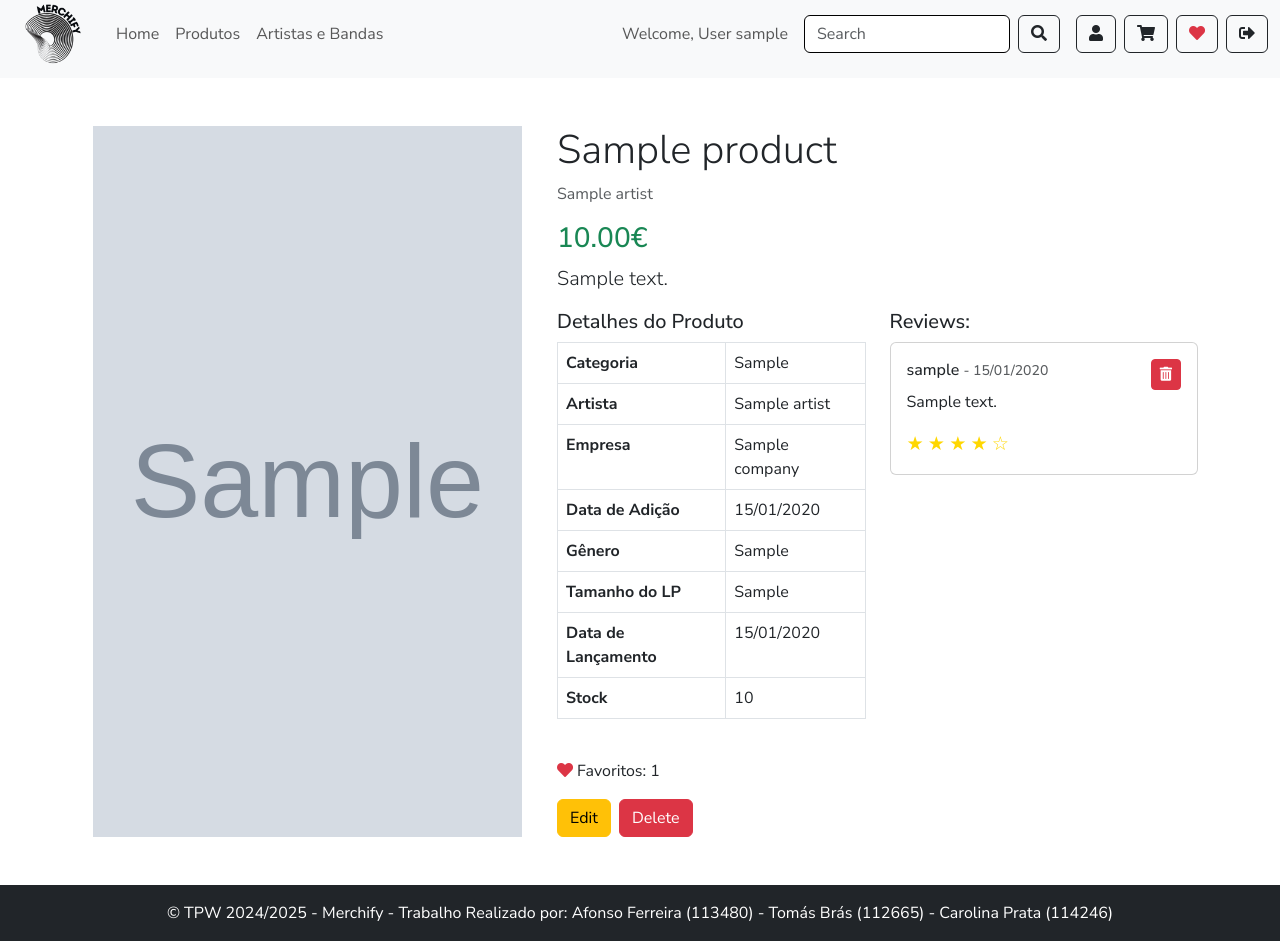
After one commit to Marshmallow1119/TPW-Project-1, a Django app: page /company/1/product/1/detail/ in a window 1280 px wide. The commit adds this page. Run offline with Django 5.2, Linux system fonts and the light colour scheme; a user stored in the database is signed in; tables that the repository leaves empty hold one stand-in row (values such as "Sample post"); grey boxes marked "Sample" are stand-in pictures.

Commit message:
company can see favorites and reviews

```diff
--- /dev/null
+++ b/merchify/app/templates/company_product_detail.html
@@ -0,0 +1,109 @@
+{% extends "layout.html" %}
+{% block content %}
+<div class="container my-5">
+    <div class="row">
+        <!-- Coluna para a Imagem do Produto -->
+        <div class="col-md-5 d-flex justify-content-center">
+            <img src="{{ product.image.url }}" alt="{{ product.name }}" class="product-img imagem" style="width: 95%; height: auto; object-fit: cover;">
+        </div>
+
+        <!-- Coluna para os Detalhes e Reviews -->
+        <div class="col-md-7">
+            <h1 class="display-6">{{ product.name }}</h1>
+            <p class="text-muted">{{ product.artist.name }}</p>
+            <h3 class="text-success">{{ product.price|floatformat:2 }}€</h3>
+            <p class="lead">{{ product.description }}</p>
+
+            <!-- Detalhes do Produto e Reviews -->
+            <div class="row">
+                <!-- Tabela de Detalhes do Produto -->
+                <div class="col-md-6">
+                    <h5>Detalhes do Produto</h5>
+                    <table class="table table-bordered">
+                        <tbody>
+                            <tr><th>Categoria</th><td>{{ product.category }}</td></tr>
+                            <tr><th>Artista</th><td>{{ product.artist.name }}</td></tr>
+                            <tr><th>Empresa</th><td>{{ product.company.name }}</td></tr>
+                            <tr><th>Data de Adição</th><td>{{ product.addedProduct|date:"d/m/Y" }}</td></tr>
+
+                            {% if product.get_product_type == "Vinil" %}
+                                <tr><th>Gênero</th><td>{{ product.vinil.genre }}</td></tr>
+                                <tr><th>Tamanho do LP</th><td>{{ product.vinil.lpSize }}</td></tr>
+                                <tr><th>Data de Lançamento</th><td>{{ product.vinil.releaseDate|date:"d/m/Y" }}</td></tr>
+                                <tr><th>Stock</th><td>{{ product.vinil.stock }}</td></tr>
+                            {% elif product.get_product_type == "CD" %}
+                                <tr><th>Gênero</th><td>{{ product.cd.genre }}</td></tr>
+                                <tr><th>Data de Lançamento</th><td>{{ product.cd.releaseDate|date:"d/m/Y" }}</td></tr>
+                                <tr><th>Stock</th><td>{{ product.cd.stock }}</td></tr>
+                            {% elif product.get_product_type == "Clothing" %}
+                                <tr><th>Cor</th><td>{{ product.clothing.color }}</td></tr>
+                            {% elif product.get_product_type == "Accessory" %}
+                                <tr><th>Material</th><td>{{ product.accessory.material }}</td></tr>
+                                <tr><th>Cor</th><td>{{ product.accessory.color }}</td></tr>
+                                <tr><th>Tamanho</th><td>{{ product.accessory.size }}</td></tr>
+                                <tr><th>Stock</th><td>{{ product.accessory.stock }}</td></tr>
+                            {% endif %}
+                        </tbody>
+                    </table>
+                </div>
+
+                <!-- Reviews -->
+                <div class="col-md-6">
+                    <h5>Reviews:</h5>
+                    {% if reviews %}
+                        {% for review in reviews %}
+                            <div class="card p-3 mb-3">
+                                <div class="d-flex justify-content-between align-items-center">
+                                    <h6>{{ review.user.username }} <small class="text-muted">- {{ review.date|date:"d/m/Y" }}</small></h6>
+                                    <form method="post" action="{% url 'delete_review' review.id %}" class="d-inline-block">
+                                        {% csrf_token %}
+                                        <button type="submit" class="btn btn-sm btn-danger" title="Remover avaliação">
+                                            <i class="fas fa-trash-alt"></i>
+                                        </button>
+                                    </form>
+                                </div>
+                                <p>{{ review.text }}</p>
+                                <div>
+                                    {% for i in "12345" %}
+                                        {% if forloop.counter <= review.rating %}
+                                            <span class="star selected">★</span>
+                                        {% else %}
+                                            <span class="star">☆</span>
+                                        {% endif %}
+                                    {% endfor %}
+                                </div>
+                            </div>
+                        {% endfor %}
+                    {% else %}
+                        <p class="text-muted">Este produto ainda não possui reviews.</p>
+                    {% endif %}
+                </div>
+            </div>
+
+            <!-- Favoritos e Botões de Editar/Apagar -->
+            <div class="mt-4">
+                <i class="fa fa-heart text-danger"></i> Favoritos: {{ product.favorites_count }}
+            </div>
+            <div class="d-flex mt-3">
+                <a href="{% url 'edit_product' product.id %}" class="btn btn-warning me-2">Edit</a>
+                <form action="{% url 'delete_product' product.id %}" method="post" style="display:inline;">
+                    {% csrf_token %}
+                    <button type="submit" class="btn btn-danger" onclick="return confirm('Are you sure you want to delete this product?');">
+                        Delete
+                    </button>
+                </form>
+            </div>
+        </div>
+    </div>
+</div>
+
+<style>
+    .star {
+        font-size: 1.2em;
+        color: #FFD700;
+    }
+    .star.selected {
+        color: #FFD700;
+    }
+</style>
+{% endblock %}
--- a/merchify/app/views.py
+++ b/merchify/app/views.py
@@ -8,7 +8,7 @@ from urllib.parse import urlencode
 from django.contrib import messages
 from django.contrib.auth.decorators import login_required
 from django.contrib.auth.hashers import make_password
-from django.db.models import Avg
+from django.db.models import Avg, Count
 from django.http import JsonResponse, Http404
 from django.urls import reverse
 from django.utils import timezone
@@ -606,7 +606,6 @@ def payment_page(request):
 
 @login_required
 def company_home(request):
-    # Supondo que `company_id` está associado ao utilizador logado
     company_id = request.user.company.id if request.user.user_type == 'company' else None
     print("Company ID:", company_id)
     return render(request, 'company_home.html', {'company_id': company_id})
@@ -614,10 +613,27 @@ def company_home(request):
 @login_required
 def company_products(request, company_id):
     company = get_object_or_404(Company, id=company_id)
+    products = company.products.prefetch_related('favorites', 'reviews')
 
-    products = company.products.all()
+    for product in products:
+        product.favorites_count = product.favorites.count()
+        product.reviews_count = product.reviews.count()
 
     return render(request, 'company_products.html', {'company': company, 'products': products})
+
+@login_required
+def company_product_detail(request, company_id, product_id):
+    company = get_object_or_404(Company, id=company_id)
+    product = get_object_or_404(Product, id=product_id, company=company)
+
+    product.favorites_count = product.favorites.count()
+    reviews = product.reviews.all()
+
+    return render(request, 'company_product_detail.html', {
+        'company': company,
+        'product': product,
+        'reviews': reviews,
+    })
 
 @login_required
 def add_product_to_company(request, company_id):
@@ -671,14 +687,20 @@ def admin_product_delete(request, product_id):
     product.delete()
     return redirect('admin_home')
 
+@login_required
 def delete_review(request, review_id):
     review = get_object_or_404(Review, id=review_id)
-    if request.user.user_type == 'admin':
+    product = review.product
+    company = product.company
+
+    # Verifica se o utilizador é administrador ou proprietário da companhia do produto
+    if request.user.user_type == 'admin' or (request.user.user_type == 'company' and request.user.company == company):
         review.delete()
         messages.success(request, "Avaliação removida com sucesso.")
+        return redirect('company_product_detail', company_id=company.id, product_id=product.id)
     else:
-        messages.error(request, "Apenas administradores podem remover avaliações.")
-    return redirect('productDetails', identifier=review.product.id)
+        messages.error(request, "Apenas administradores ou o proprietário da companhia podem remover avaliações.")
+        return redirect('company_product_detail', company_id=company.id, product_id=product.id)
 
 def admin_company_delete(request, company_id):
     company = get_object_or_404(Company, id=company_id)
--- a/merchify/merchify/urls.py
+++ b/merchify/merchify/urls.py
@@ -43,6 +43,8 @@ urlpatterns = [
     path('company/home/', views.company_home, name='company_home'),
     path('company/<int:company_id>/products/', views.company_products, name='company_products'),
     path('company/<int:company_id>/add-product/', views.add_product_to_company, name='add_product_to_company'),
+    path('company/<int:company_id>/product/<int:product_id>/detail/', views.company_product_detail, name='company_product_detail'),
+    path('review/<int:review_id>/delete/', views.delete_review, name='delete_review'),
     path('product/<int:product_id>/edit/', views.edit_product, name='edit_product'),
     path('product/<int:product_id>/delete/', views.delete_product, name='delete_product'),
     path("favorites/", views.checkfavorite, name="favorites"),
```
Also changed, not shown: merchify/app/templates/company_products.html (+16 -7 lines).
